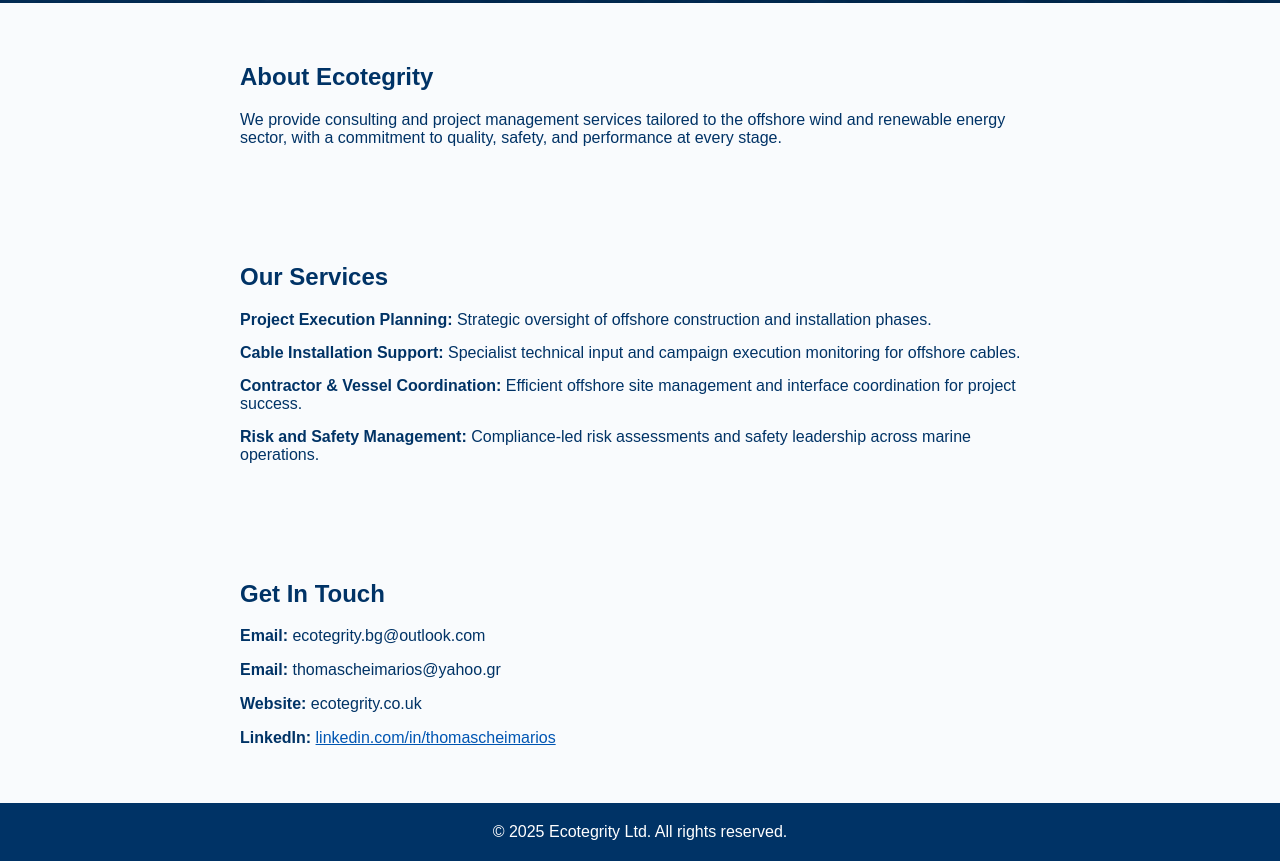
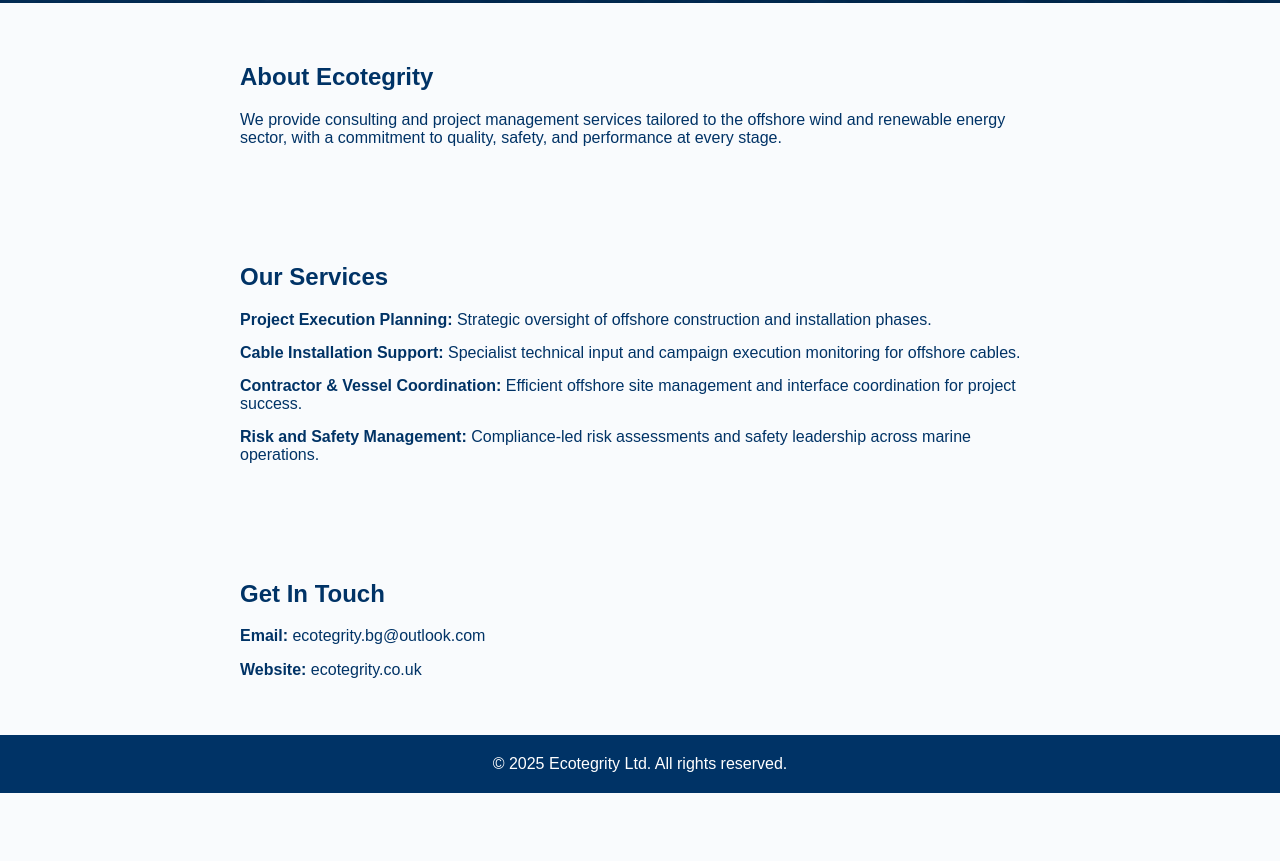
Before and after one commit to thomc007/ecotegrity-site, a plain HTML site: page index.html in a window 1280 px wide. Shown: the part 797-1658 px from the top of the page. After the commit the page ends 1590 px from the top, so only its background shows below. Drawn offline with Linux system fonts and the light colour scheme.

Commit message:
Update index.html

```diff
--- a/index.html
+++ b/index.html
@@ -35,9 +35,7 @@
   <section class="contact">
     <h2>Get In Touch</h2>
     <p><strong>Email:</strong> ecotegrity.bg@outlook.com</p>
-    <p><strong>Email:</strong> thomascheimarios@yahoo.gr</p>
     <p><strong>Website:</strong> ecotegrity.co.uk</p>
-    <p><strong>LinkedIn:</strong> <a href="https://linkedin.com/in/thomascheimarios">linkedin.com/in/thomascheimarios</a></p>
   </section>
 
   <footer>
```
